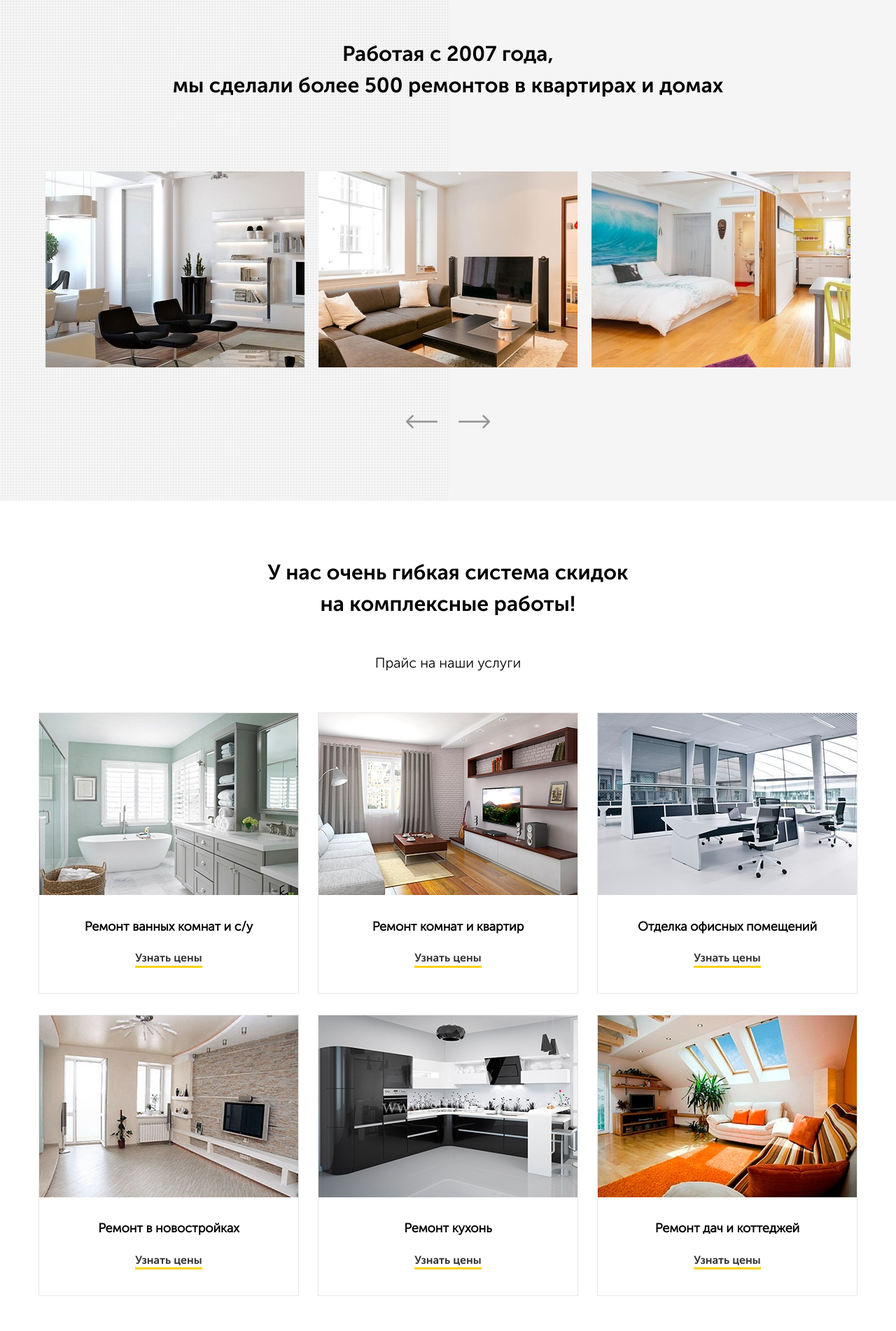
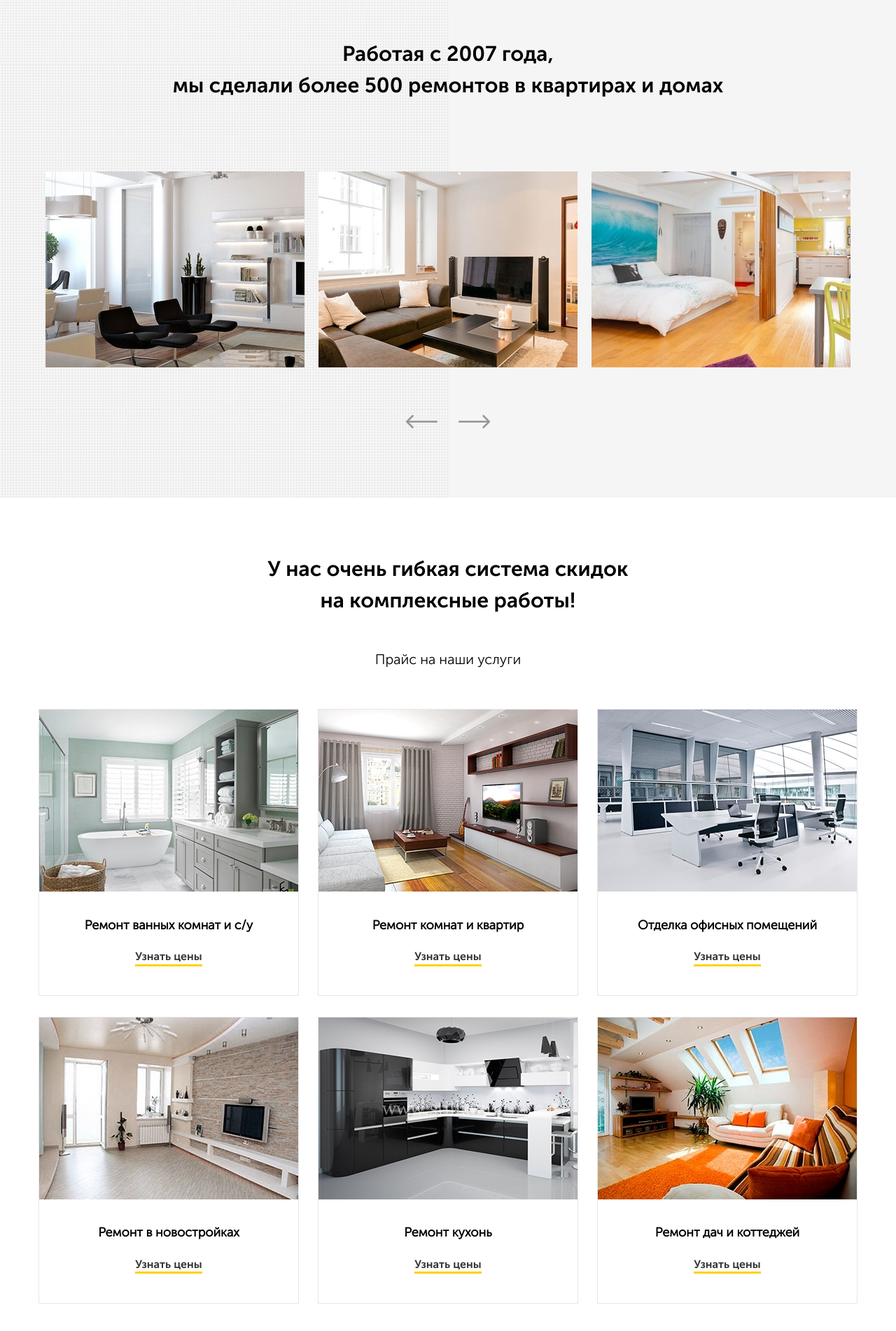
Before and after one commit to FlovvFear/practic, a plain HTML site: page src/index.html in a window 1280 px wide. Shown: the part 1314-3216 px from the top of the page at 70% size. Drawn offline with Linux system fonts and the light colour scheme.

Commit message:
Add files via upload

```diff
--- a/src/sass/_media.sass
+++ b/src/sass/_media.sass
@@ -18,6 +18,9 @@
   &-info
    &__main
     margin-right: 20px
+ .card
+		&s
+			justify-content: space-around
 
 
 @media (max-width: 992px)
--- a/src/sass/blocks/_portfolio.sass
+++ b/src/sass/blocks/_portfolio.sass
@@ -1,5 +1,5 @@
 .portfolio
- padding: 90px 0 100px 0
+ padding: 90px 0 95px 0
  background: $secondary url('../img/portfolio/portfolio-pattern.jpg') center left repeat-y
  background-size: 50.2%
  &-block
--- a/src/sass/blocks/_price.sass
+++ b/src/sass/blocks/_price.sass
@@ -14,6 +14,10 @@
 .card
  text-align: center
  border: 1px solid $border-card
+	&s
+  display: flex
+  justify-content: space-between
+  flex-wrap: wrap
 	&:hover
 		box-shadow: 0 20px 25px rgba(0, 0, 0, 0.1)
 		transition: 0.3s
@@ -21,7 +25,8 @@
 			opacity: 1
  &__text
   padding: 40px
-		padding-top: 30px
+		padding-top: 33px
+		padding-bottom: 45px
 		font-size: 18px
  &__title
   margin-top: 0
@@ -59,7 +64,3 @@
    height: 3px
    background-color: $main-color
 			transition: 0.2s
- &s
-  display: flex
-  justify-content: space-between
-  flex-wrap: wrap
```
Also changed, not shown: src/css/style.css, 1 other file.
